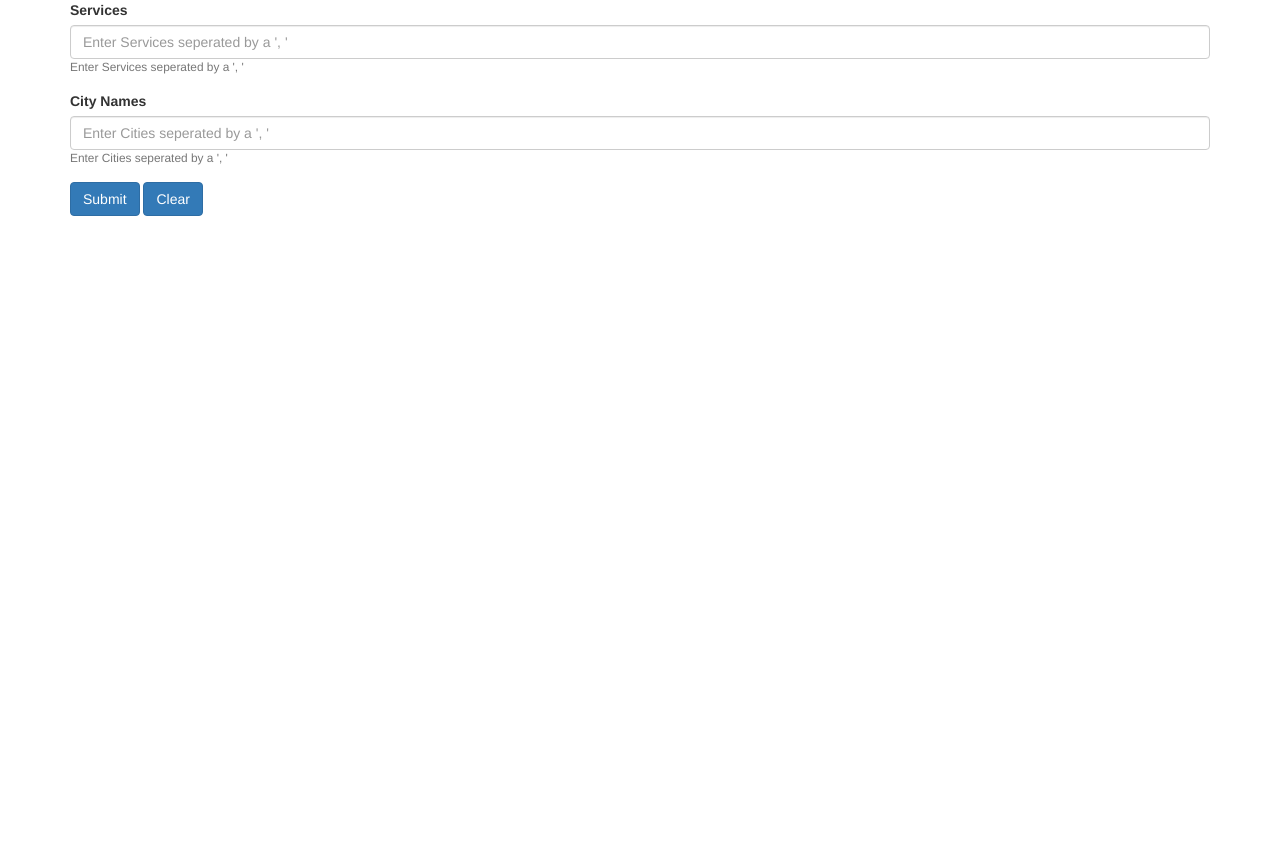
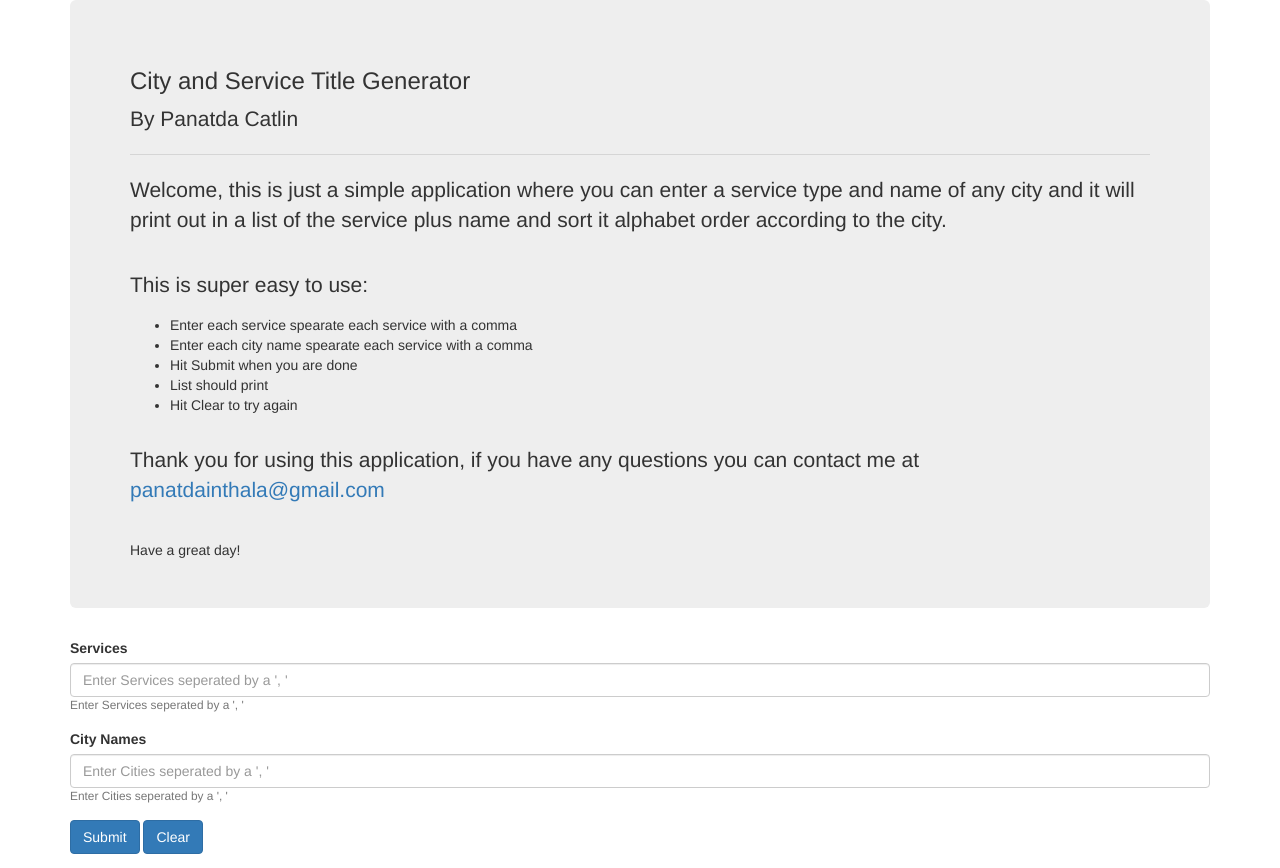
Before and after one commit to PanatdaCatlin/CityServiceTitleGenerator, a plain HTML site: page index.html in a window 1280 px wide. Before the commit the page ends 800 px from the top, so only its background shows below. Drawn offline with nearby package versions, Linux system fonts and the light colour scheme.

Commit message:
add welcome message and instructions

```diff
--- a/index.html
+++ b/index.html
@@ -2,7 +2,7 @@
   <head>
     <meta charset="UTF-8" />
     <meta name="viewport" content="width=device-width, initial-scale=1.0" />
-    <title>Document</title>
+    <title>City and Service Title Generator</title>
     <link
       rel="stylesheet"
       href="https://maxcdn.bootstrapcdn.com/bootstrap/3.4.1/css/bootstrap.min.css"
@@ -14,15 +14,13 @@
     <!-- Latest compiled JavaScript -->
     <script src="https://maxcdn.bootstrapcdn.com/bootstrap/3.4.1/js/bootstrap.min.js"></script>
 
-    <script></script>
-
     <script>
       document.addEventListener("DOMContentLoaded", () => {
         const form = document.getElementById("CityServices");
         const cityInput = document.getElementById("cityInput");
         const servicesInput = document.getElementById("serviceInput");
         const outputs = document.getElementById("outputs");
-        document.getElementById('clear').addEventListener("click", (e) => {
+        document.getElementById("clear").addEventListener("click", (e) => {
           e.preventDefault();
           outputs.innerHTML = "";
         });
@@ -56,6 +54,36 @@
   </head>
   <body>
     <div class="container">
+      <div class="jumbotron">
+        <h3 class="display-4">City and Service Title Generator</h3>
+        <p class="lead">By Panatda Catlin</p>
+        <hr class="my-4" />
+        <p>
+          Welcome, this is just a simple application where you can enter a
+          service type and name of any city and it will print out in a list of
+          the service plus name and sort it alphabet order according to the
+          city.
+        </p>
+        <br />
+        <p>This is super easy to use:</p>
+        <ul>
+          <li>Enter each service spearate each service with a comma</li>
+          <li>Enter each city name spearate each service with a comma</li>
+          <li>Hit Submit when you are done</li>
+          <li>List should print</li>
+          <li>Hit Clear to try again</li>
+        </ul>
+        <br />
+        <p>
+          Thank you for using this application, if you have any questions you
+          can contact me at
+          <a href="mailto:panatdainthala@gmail.com" target="_blank"
+            >panatdainthala@gmail.com</a
+          >
+        </p>
+        <br />
+        Have a great day!
+      </div>
       <form id="CityServices">
         <div class="form-group">
           <label for="serviceInput">Services</label>
```
